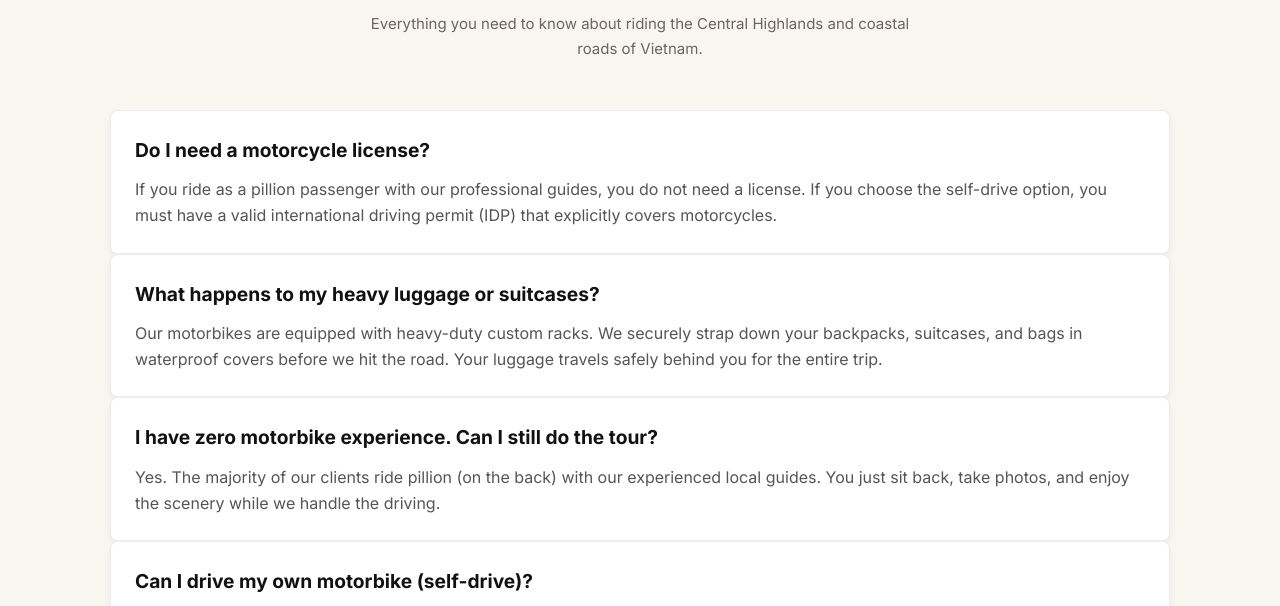
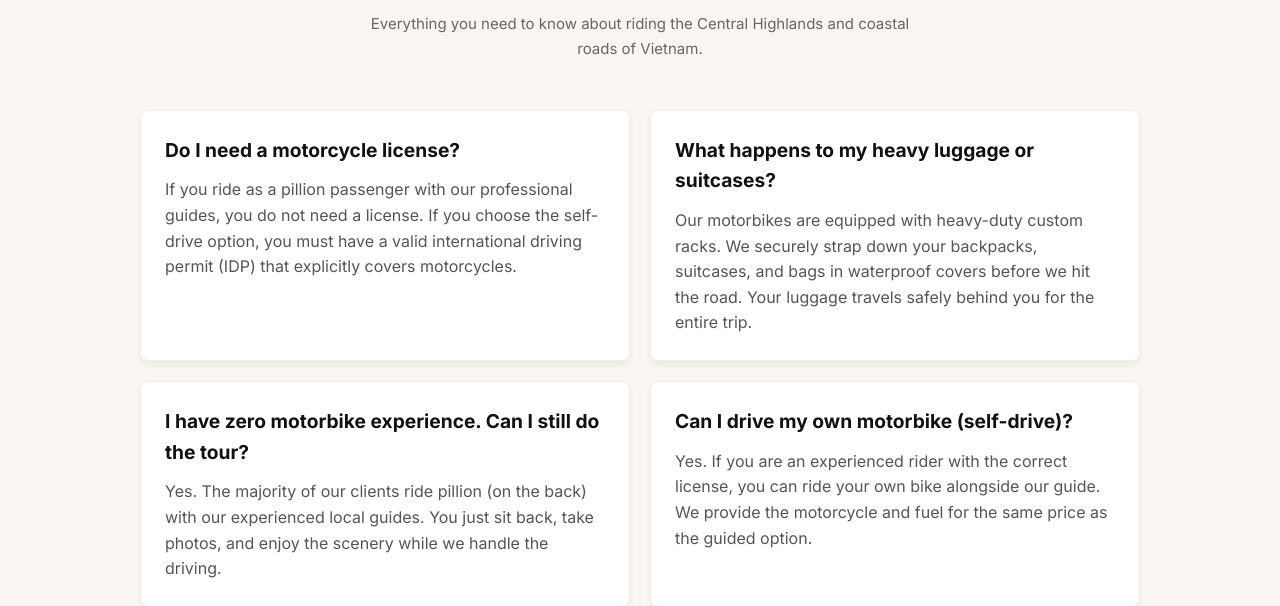
Before and after one commit to Lexander01/easyridersvietnam, a plain HTML site: page faq.html in a window 1280 px wide. Shown: the part 297-903 px from the top of the page. Drawn offline with nearby package versions, Linux system fonts and the light colour scheme; a web font is replaced by a local one.

Commit message:
Update styles.css

```diff
--- a/styles.css
+++ b/styles.css
@@ -284,3 +284,17 @@
   margin: 40px auto 0;
   text-align: center;
 }
+
+.faq-grid {
+  display: grid;
+  grid-template-columns: 1fr;
+  gap: 20px;
+  max-width: 1000px;
+  margin: 0 auto;
+}
+
+@media (min-width: 768px) {
+  .faq-grid {
+    grid-template-columns: repeat(2, 1fr);
+  }
+}
```
